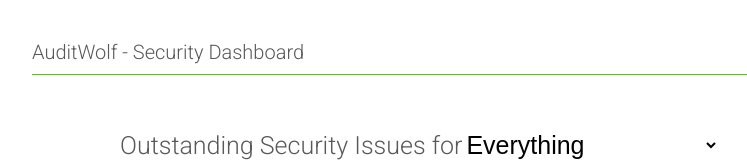
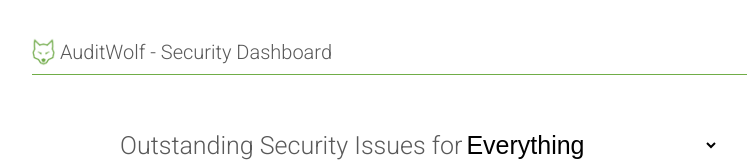
Before and after one commit to micahchiang/wr-proto, an Angular app: page /#/ in a window 1280 px wide. Shown: the top 162 px of the page, without its empty margins (8-755 px from the left). Built offline with nearby package versions, Linux system fonts and the light colour scheme; no server answers.

Commit message:
auditwolf logo

```diff
--- a/src/app/app.module.ts
+++ b/src/app/app.module.ts
@@ -9,6 +9,7 @@ import { AppHeaderComponent } from './core/app-header/app-header.component';
 import { DashboardComponent } from './core/dashboard/dashboard.component';
 import { IssueCardComponent } from './core/dashboard/issue-card/issue-card.component';
 import { ProfileComponent } from './core/profile/profile.component';
+import { HttpService } from './shared/services/http.service';
 import { LocalStorageService } from './shared/services/localstorage.service';
 import { WindowRef } from './shared/services/window-ref';
 
@@ -28,6 +29,7 @@ import { WindowRef } from './shared/services/window-ref';
   providers: [
     HttpClientModule,
     HttpClient,
+    HttpService,
     LocalStorageService,
     WindowRef
   ],
--- a/src/app/core/app-header/app-header.component.html
+++ b/src/app/core/app-header/app-header.component.html
@@ -1,3 +1,7 @@
 <div class="header__container">
+  <img
+    src="../../../assets/img/auditwolf__logo.jpg"
+    class="header__logo"
+  >
   <h1>{{ pageTitle }}</h1>
 </div>
--- a/src/app/core/app-header/app-header.component.scss
+++ b/src/app/core/app-header/app-header.component.scss
@@ -2,6 +2,14 @@
 
 .header__container {
   border-bottom: 1px solid $primary-color;
+  display: flex;
+  align-items: center;
+
+  .header__logo {
+    height: 3rem;
+    width: auto;
+    margin-right: 0.5rem;
+  }
 
   h1 {
     margin: 1rem 0;
--- a/src/app/shared/services/http.service.ts
+++ b/src/app/shared/services/http.service.ts
@@ -1,5 +1,5 @@
 import { Injectable } from '@angular/core';
-import { HttpClient, HttpHeaders } from '@angular/common/http';
+import { HttpClient } from '@angular/common/http';
 import { Observable } from 'rxjs';
 
 @Injectable({
```
Also changed, not shown: src/assets/img/auditwolf__logo.jpg (added), 1 other file (tests, documents, lock files or other folders).
